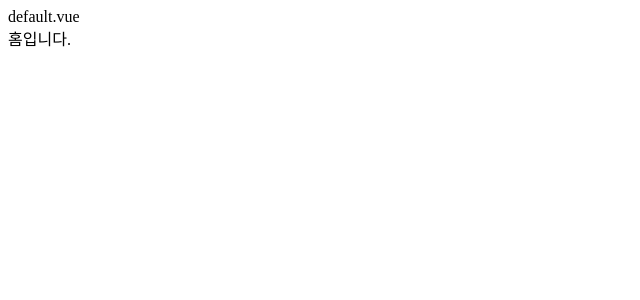
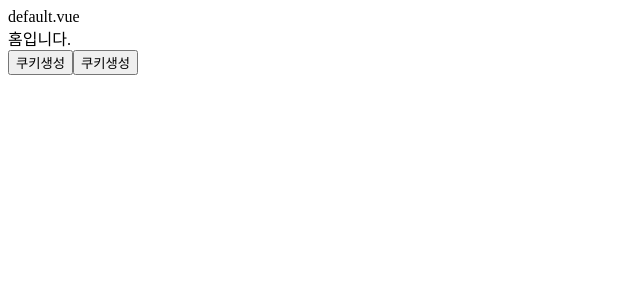
Before and after one commit to manbalboy/card-demo, a Vue app: page / in a window 1280 px wide. Shown: the top 300 px of the page, without its empty margins (0-640 px from the left). Built offline with nearby package versions, Linux system fonts and the light colour scheme.

Commit message:
vue-cookies

```diff
--- a/src/App.vue
+++ b/src/App.vue
@@ -3,6 +3,8 @@
         <Layout>
             <router-view />
         </Layout>
+        <button @click="cookiCreate">쿠키생성</button>
+        <button @click="cookiDelete">쿠키생성</button>
     </div>
 </template>
 
@@ -10,25 +12,41 @@
     // import CommonHeader from '@/components/CommonHeader.vue';
     // import Modal from '@/components/Modal.vue';
     // import TabsA from '@/components/Tab/TabsA.vue';
-    // export default {
-    //     data() {
-    //         return {
-    //             showModal: false,
+    export default {
+        methods: {
+            cookiCreate() {
+                //만료일은 7일이다 전역 셋팅
+                // 1 : 1초
+                // 60 * 60 * 12 : 12시간
+                // 60 * 60 * 25 * 30 : 1달
+                // 1d : 1일
+                // new Date(2019,03,13).toUTCString(): 특정 시간
+                this.$cookies.config('7d');
 
-    //             listA: [
-    //                 { id: 1, label: 'Tab1', content: '콘텐츠1' },
-    //                 { id: 2, label: 'Tab2', content: '콘텐츠2' },
-    //                 { id: 3, label: 'Tab3', content: '콘텐츠3' },
-    //             ],
-    //         };
-    //     },
-    //     name: 'App',
-    //     components: {
-    //         TabsA,
-    //         // CommonHeader,
-    //         Modal,
-    //     },
-    // };
+                // 만료일이 명시되지 않는다면 글로벌 만료일이 저장됨
+                // this.$cookies.set('키', '값', '만료일');
+                this.$cookies.set('TTT', 'test', '60');
+
+                const cookie = this.$cookies.get('TTT');
+                console.log(cookie);
+            },
+
+            cookiDelete() {
+                this.$cookies.remove('TTT');
+                const cookie = this.$cookies.get('TTT');
+                console.log(cookie);
+
+                //특정 쿠키가 있는지 확인
+                this.$cookies.isKey('test');
+
+                //모든 쿠키 키 가져오기
+                this.$cookies.keys().join('\n');
+
+                //모든 쿠키 다 지우기
+                this.$cookies.keys().forEach(cookie => this.$cookies.remove(cookie));
+            },
+        },
+    };
 </script>
 
 <style></style>
```
